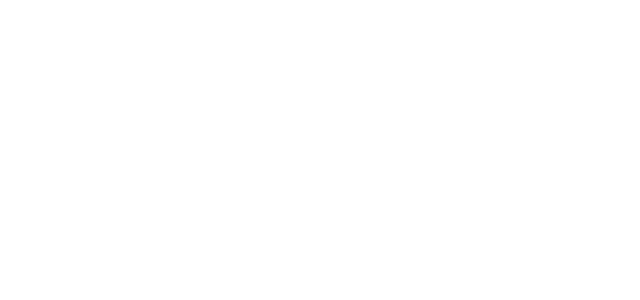
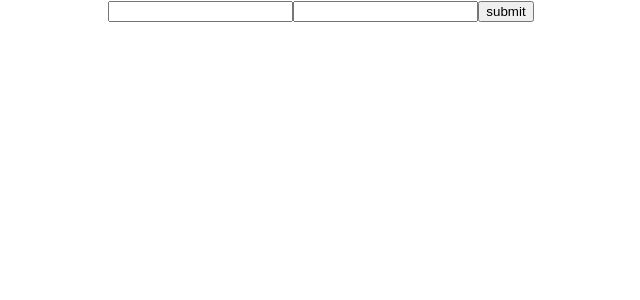
Before and after one commit to mohammadSorooshfar/CW-HOC, a React (Create React App) app: page / in a window 1280 px wide. Shown: the top 300 px of the page, without its empty margins (319-959 px from the left). Built offline with nearby package versions, Linux system fonts and the light colour scheme.

Commit message:
add home page

```diff
--- a/src/App.js
+++ b/src/App.js
@@ -1,10 +1,13 @@
-
-import './App.css';
+import "./App.css";
+import ProductContextProvider from "./context/productContext";
+import Home from "./pages/home";
 
 function App() {
   return (
     <div className="App">
-
+      <ProductContextProvider>
+        <Home />
+      </ProductContextProvider>
     </div>
   );
 }
--- a/src/components/product/ListOfProduct.jsx
+++ b/src/components/product/ListOfProduct.jsx
@@ -4,7 +4,7 @@
 const ListOfProduct = ({ products }) => {
     return (
         <div>
-            {products.map((product) => (
+            {products?.map((product) => (
                 <>
                     <h3>{product.name}</h3>
                     <h3>{product.price}</h3>
--- a/src/context/productContext.js
+++ b/src/context/productContext.js
@@ -3,14 +3,17 @@
 const ProductContext = createContext();
 
 const ProductContextProvider = (props) => {
-  const [products, setProducts] = useState();
+  const [products, setProducts] = useState([]);
+
   const addProduct = (newProduct) => {
-    setProducts(newProduct);
+    setProducts([...products, newProduct]);
   };
+
   const value = {
     products,
     addProduct,
   };
+
   return (
     <ProductContext.Provider value={value}>
       {props.children}
--- /dev/null
+++ b/src/pages/home.jsx
@@ -0,0 +1,14 @@
+import React from 'react'
+import InsertProductForm from '../components/product/InsertProductForm'
+import ListOfProduct from '../components/product/ListOfProduct'
+
+const Home = () => {
+    return (
+        <div>
+            <InsertProductForm />
+            <ListOfProduct />
+        </div>
+    )
+}
+
+export default Home
```
